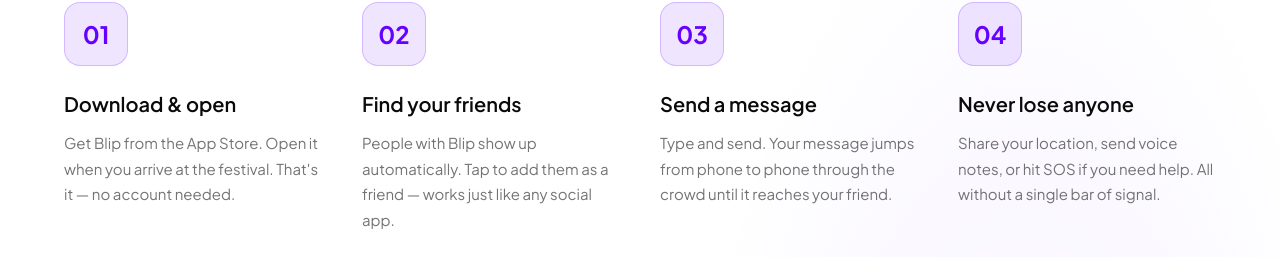
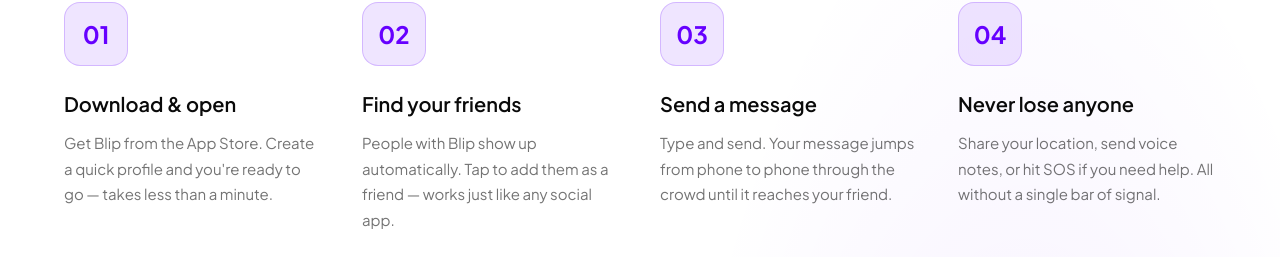
Before and after one commit to txc0ld/heyblip.au, a Next.js app: page / in a window 1280 px wide. Shown: the part 2330-2587 px from the top of the page. Built offline with nearby package versions, Linux system fonts and the light colour scheme.

Commit message:
fix(copy): correct onboarding step — account is required

```diff
--- a/src/components/HowItWorks.tsx
+++ b/src/components/HowItWorks.tsx
@@ -8,7 +8,7 @@
     number: "01",
     title: "Download & open",
     description:
-      "Get Blip from the App Store. Open it when you arrive at the festival. That's it — no account needed.",
+      "Get Blip from the App Store. Create a quick profile and you're ready to go — takes less than a minute.",
   },
   {
     number: "02",
```
